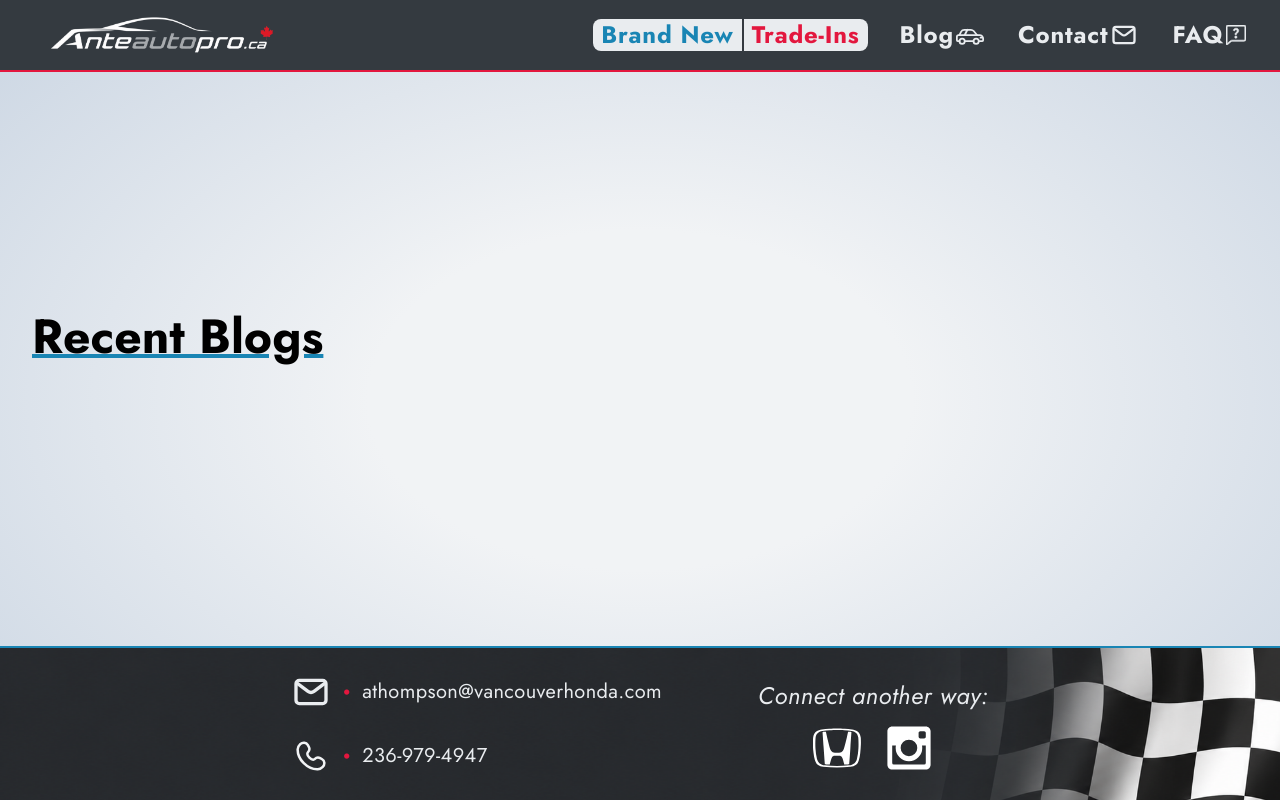
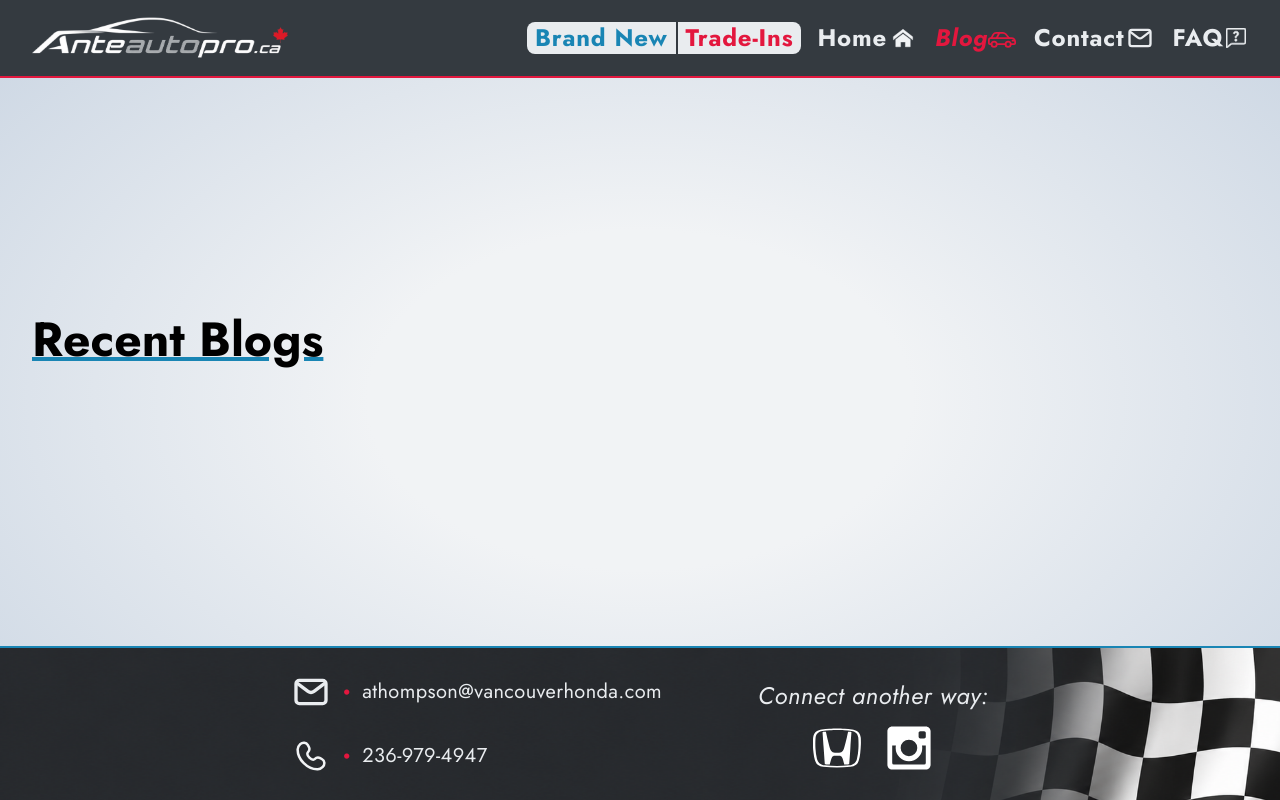
Before and after one commit to austindoq/anteautopro, a website: page client/blog.html in a window 1280 px wide. Drawn offline with nearby package versions, Linux system fonts and the light colour scheme; no server answers.

Commit message:
Rework Nav padding and crop logo for tighter element interaction

```diff
--- a/client/blog.html
+++ b/client/blog.html
@@ -51,15 +51,17 @@
       class="sticky top-0 z-100 flex flex-col md:flex-row md:justify-between font-bold text-[#e9ecef] tracking-widest md:tracking-wider bg-[#343a40] py-2 px-0 md:px-8 w-full border-b-2 border-b-[#e3173e]"
     >
       <div id="logo" class="flex justify-center md:justify-normal">
-        <img
-          src="/assets/images/anteautopro.ca-logo2.png"
-          class="w-128 md:w-64"
-          alt="Vancouver Honda Sales Consultant Ante's Website Logo"
-        />
+        <a href="/index.html" class="hover:cursor-pointer">
+          <img
+            src="/assets/images/anteautopro.ca-logo3.png"
+            class="w-128 md:w-64"
+            alt="Vancouver Honda Sales Consultant Ante's Website Logo"
+          />
+        </a>
       </div>
       <div
         id="nav-options"
-        class="flex gap-2 md:gap-8 justify-evenly md:justify-normal"
+        class="flex gap-2 md:gap-4 justify-evenly md:justify-normal"
       >
         <div
           id="nav-options-browse-types"
@@ -124,11 +126,21 @@
             >
           </div>
         </div>
-        <div id="desktopNav" class="hidden md:flex gap-8">
+        <div id="desktopNav" class="hidden md:flex gap-4">
+          <a
+            href="/index.html"
+            class="hover:cursor-pointer flex items-center text-2xl text-[#e9ecef]"
+            >Home
+            <img
+              src="/assets/icons/home.svg"
+              class="hidden md:inline-block size-7 mx-0.5"
+          /></a>
           <a
             href="/blog.html"
-            class="hover:cursor-pointer flex items-center text-2xl text-[#e9ecef]"
-            >Blog <img src="/assets/icons/car.svg" class="size-7 mx-0.5"
+            class="hover:cursor-pointer italic flex items-center text-2xl text-[#e3173e]"
+            >Blog<img
+              src="/assets/icons/car-selected.svg"
+              class="size-7 mr-0.5"
           /></a>
           <a
             href="/contact.html"
```
Also changed, not shown: client/index.html (+3 -3 lines), client/assets/images/anteautopro.ca-logo3.png (added).
